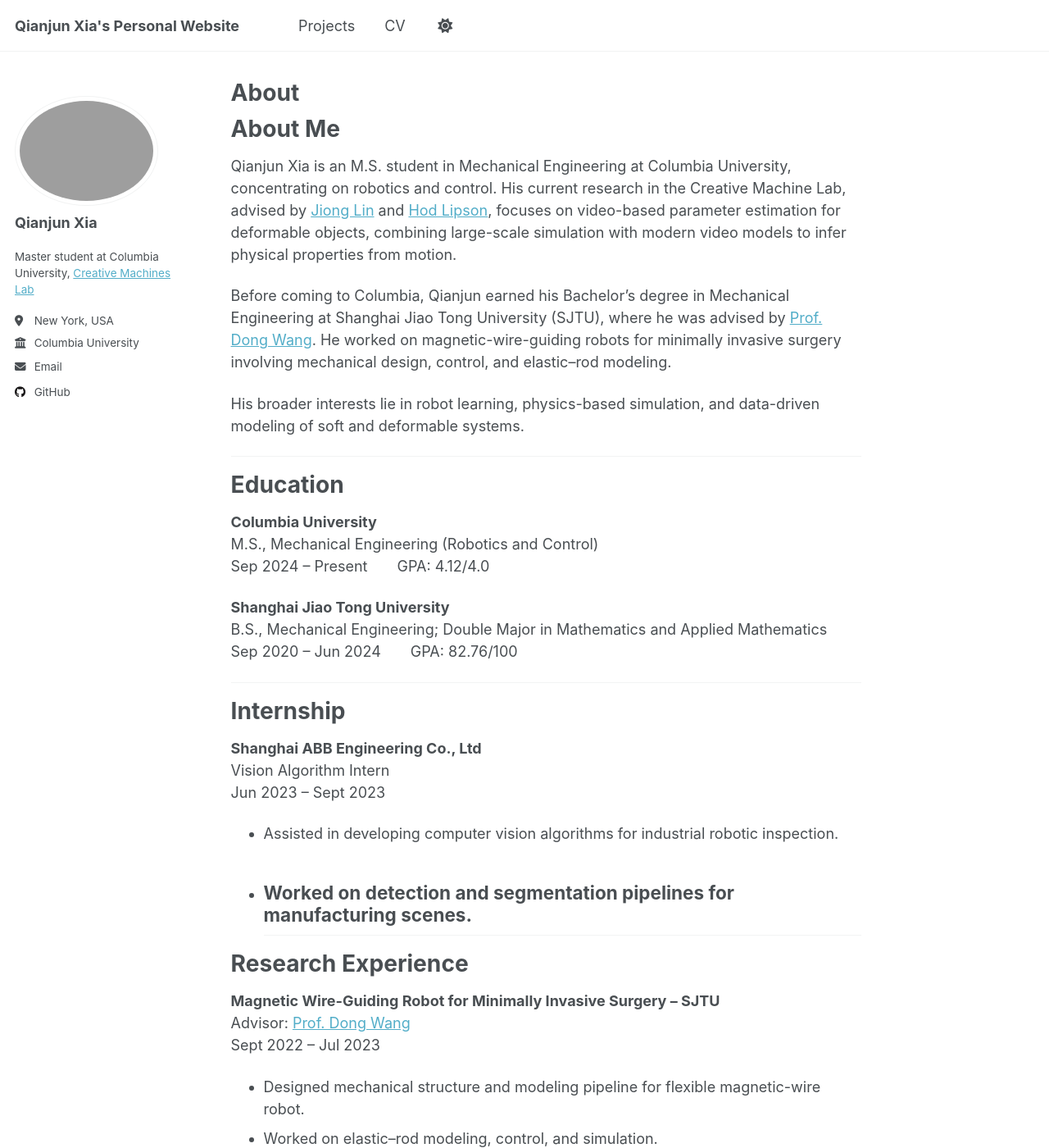
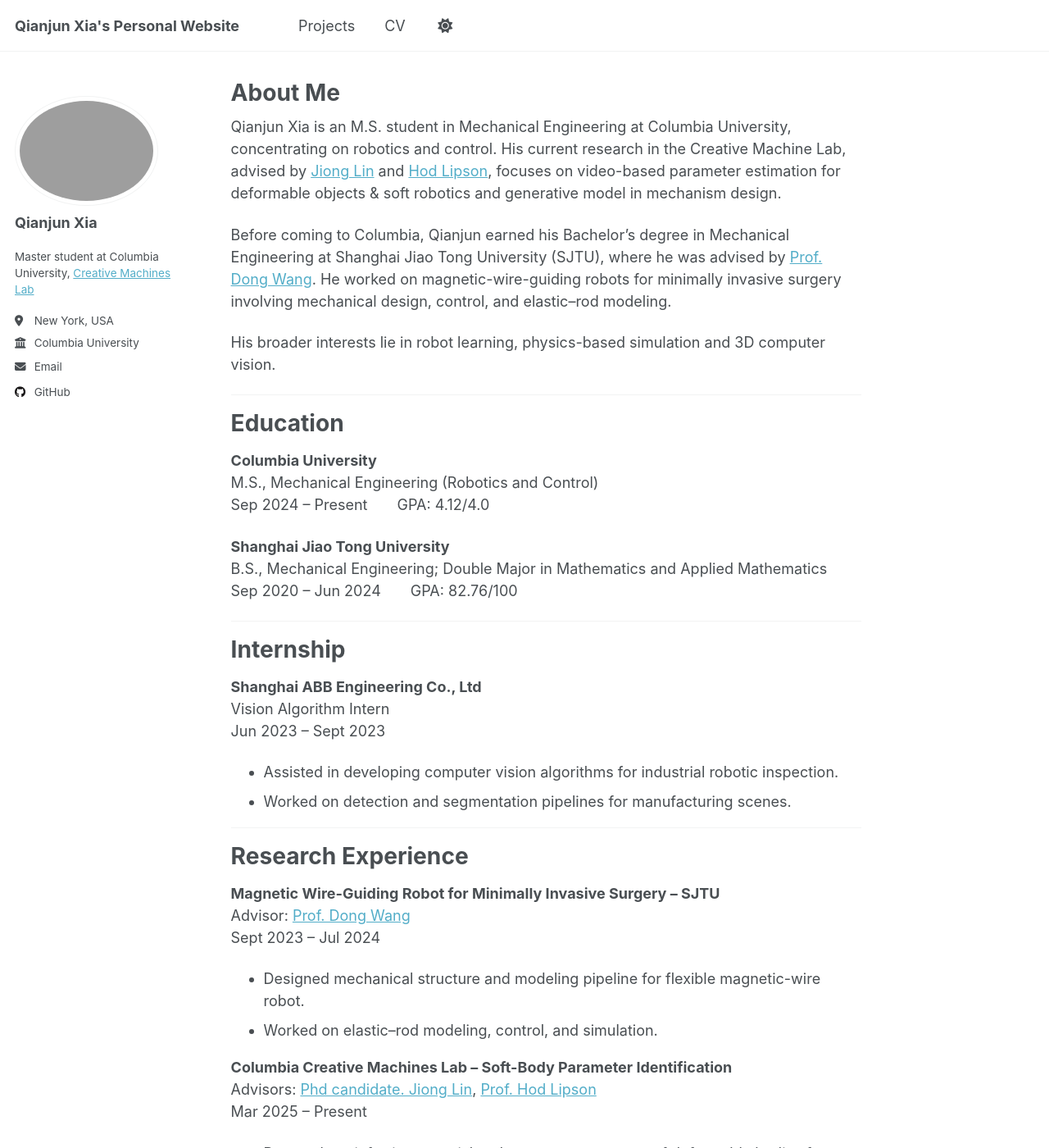
Before and after one commit to Zig-Zak/Zig-Zak.github.io, a Jekyll site: the page built from _pages/about.md, in a window 1280 px wide and 1400 px high. Shown: the whole window at 82% size. Built offline with Jekyll 4.4.1, drawn with Linux system fonts in a browser that asks for light colours; a script that is not in the unit is left out.

Commit message:
add some changes

```diff
--- a/_pages/about.md
+++ b/_pages/about.md
@@ -1,17 +1,14 @@
 ---
 layout: single
-title: "About"
+title: "About Me"
 permalink: /about/
 author_profile: true
 ---
-
-# About Me
-
-Qianjun Xia is an M.S. student in Mechanical Engineering at Columbia University, concentrating on robotics and control. His current research in the Creative Machine Lab, advised by [Jiong Lin](https://jl6017.github.io/) and [Hod Lipson](https://www.hodlipson.com/), focuses on video-based parameter estimation for deformable objects, combining large-scale simulation with modern video models to infer physical properties from motion.
+Qianjun Xia is an M.S. student in Mechanical Engineering at Columbia University, concentrating on robotics and control. His current research in the Creative Machine Lab, advised by [Jiong Lin](https://jl6017.github.io/) and [Hod Lipson](https://www.hodlipson.com/), focuses on video-based parameter estimation for deformable objects & soft robotics and generative model in mechanism design.
 
 Before coming to Columbia, Qianjun earned his Bachelor’s degree in Mechanical Engineering at Shanghai Jiao Tong University (SJTU), where he was advised by [Prof. Dong Wang](https://me.sjtu.edu.cn/en/FullTimeTeacher/wangdong1.html). He worked on magnetic-wire-guiding robots for minimally invasive surgery involving mechanical design, control, and elastic–rod modeling.
 
-His broader interests lie in robot learning, physics-based simulation, and data-driven modeling of soft and deformable systems.
+His broader interests lie in robot learning, physics-based simulation and 3D computer vision.
 
 ---
 
@@ -34,18 +31,19 @@ Vision Algorithm Intern
 Jun 2023 – Sept 2023
 - Assisted in developing computer vision algorithms for industrial robotic inspection.
 - Worked on detection and segmentation pipelines for manufacturing scenes.
+
 ---
 
 # Research Experience
 
 **Magnetic Wire-Guiding Robot for Minimally Invasive Surgery – SJTU**
 Advisor: [Prof. Dong Wang](https://me.sjtu.edu.cn/en/FullTimeTeacher/wangdong1.html)
-Sept 2022 – Jul 2023
+Sept 2023 – Jul 2024
 - Designed mechanical structure and modeling pipeline for flexible magnetic-wire robot.
 - Worked on elastic–rod modeling, control, and simulation.
 
 **Columbia Creative Machines Lab – Soft-Body Parameter Identification**
 Advisors: [Phd candidate. Jiong Lin](https://jl6017.github.io/), [Prof. Hod Lipson](https://www.hodlipson.com/)
-Sept 2024 – Present
+Mar 2025 – Present
 - Research on inferring material and actuator parameters of deformable bodies from video.
 - Combines large-scale synthetic simulation with transformer-based video models.
```
